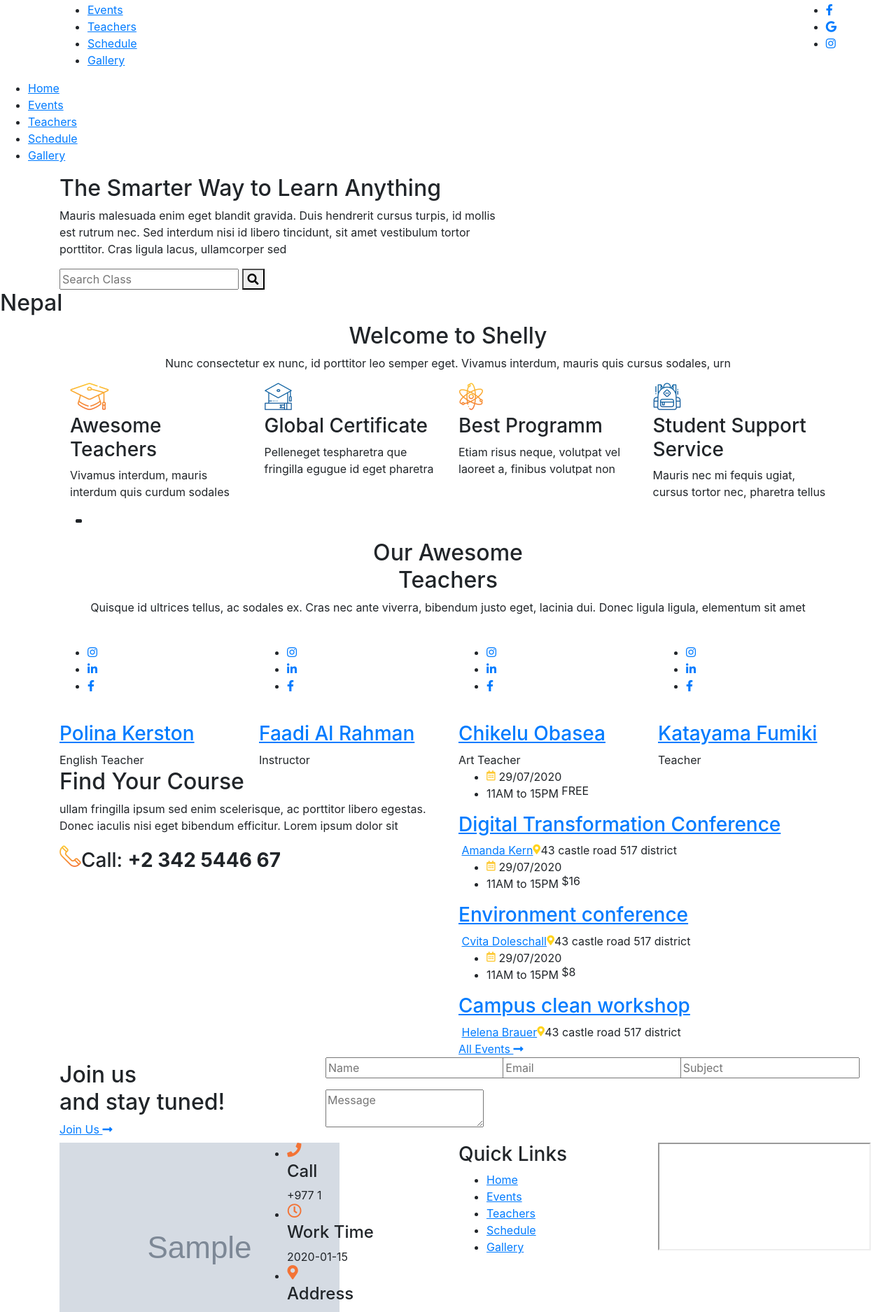
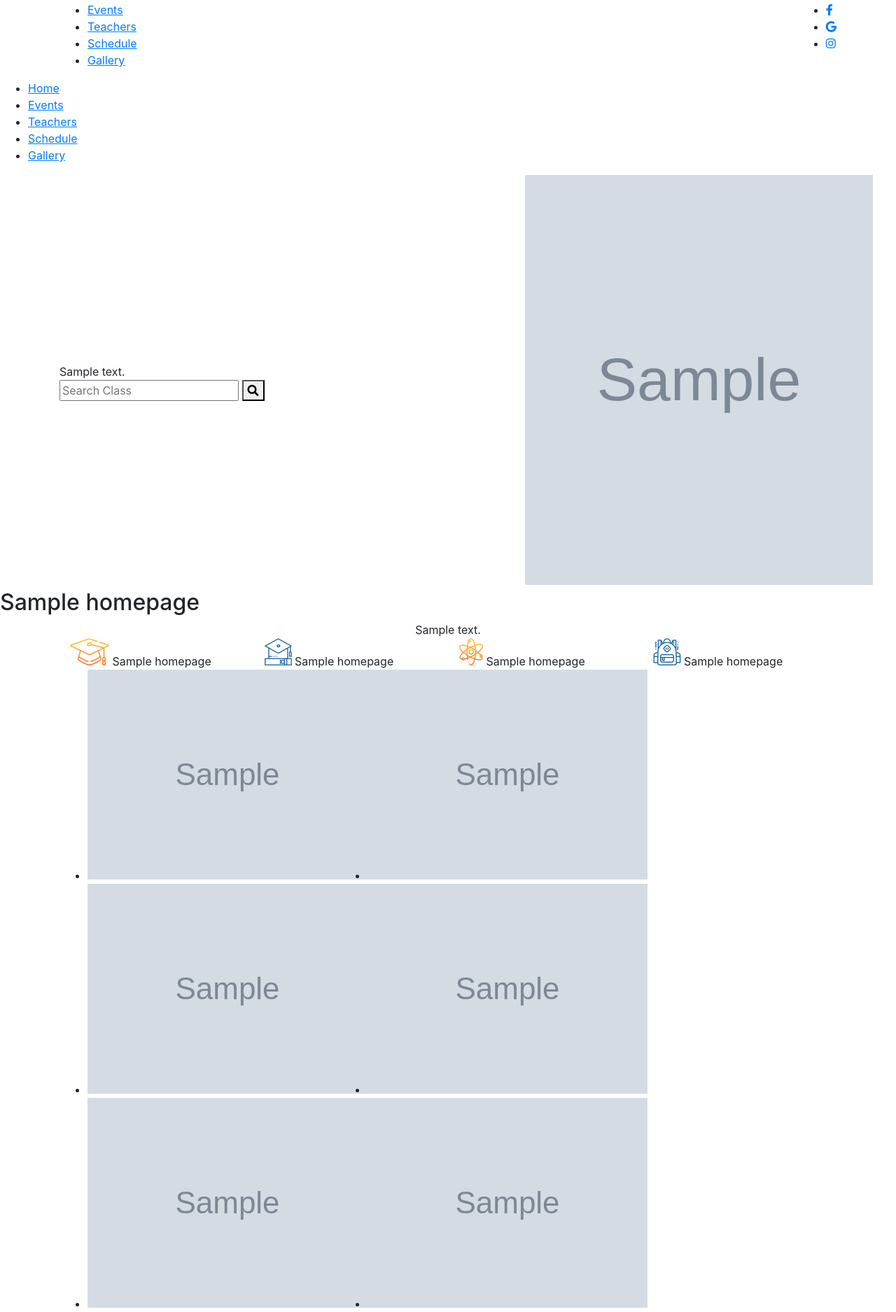
Before and after one commit to sijandh35/manakamana-school, a Django app: page / in a window 1280 px wide. Shown: the part 328-2203 px from the top of the page at 70% size. Run offline with Django 3.2, Linux system fonts and the light colour scheme; tables that the repository leaves empty hold one stand-in row (values such as "Sample post"); grey boxes marked "Sample" are stand-in pictures; some libraries are stand-ins or nearby versions.

Commit message:
home page complete

```diff
--- a/core/views.py
+++ b/core/views.py
@@ -1,17 +1,33 @@
 from django.shortcuts import render
 from .models import *
+from django.db.models import When, BooleanField, Case, Value
+import datetime
 
 # Create your views here.
-header_footers = HeadersFooters.objects.first()
+def headers():
+    try:
+        return HeadersFooters.objects.first()
+    except:
+        return None
 
 def index(request):
+    today = datetime.date.today()
+    header_footers = headers()
+    home_page = HomePage.objects.first()
+    teachers = Teachers.objects.all()
+    events = Events.objects.annotate(upcoming=Case(When(date__gte=today, then=Value(True)), default=False, output_field=BooleanField())).order_by('-date')[:3]
     context = {
         'headers_footers': header_footers,
         'home_active': 'active',
+        'home_obj': home_page,
+        'teachers': teachers,
+        'events': events,
+        'event_image': events[0],
     }
     return render(request, 'index.html', context)
 
 def events(request):
+    header_footers = headers()
     context = {
         'headers_footers': header_footers,
         'events_active': 'active',
@@ -19,6 +35,7 @@ def events(request):
     return render(request, 'events.html', context)
 
 def teachers(request):
+    header_footers = headers()
     context = {
         'headers_footers': header_footers,
         'teachers_active': 'active',
@@ -26,6 +43,7 @@ def teachers(request):
     return render(request, 'teachers.html', context)
 
 def schedule(request):
+    header_footers = headers()
     context = {
         'headers_footers': header_footers,
         'schedule_active': 'active',
@@ -33,6 +51,7 @@ def schedule(request):
     return render(request, 'schedule.html', context)
 
 def gallery(request):
+    header_footers = headers()
     context = {
         'headers_footers': header_footers,
         'gallery_active': 'active',
@@ -40,6 +59,7 @@ def gallery(request):
     return render(request, 'contacts.html', context)
 
 def contacts(request):
+    header_footers = headers()
     context = {
         'headers_footers': header_footers,
         'contacts_active': 'active',
--- a/project/settings.py
+++ b/project/settings.py
@@ -139,7 +139,7 @@ AUTH_PASSWORD_VALIDATORS = [
 
 LANGUAGE_CODE = 'en-us'
 
-TIME_ZONE = 'UTC'
+TIME_ZONE = 'Asia/Kathmandu'
 
 USE_I18N = True
 
--- a/templates/index.html
+++ b/templates/index.html
@@ -11,8 +11,7 @@
 				<div class="row align-items-center">
 					<div class="col-lg-7 col-md-7">
 						<div class="banner-text wow fadeInLeft" data-wow-duration="1000ms">
-							<h2>The Smarter  Way to Learn <span>Anything</span></h2>
-							<p>Mauris malesuada enim eget blandit gravida. Duis hendrerit cursus turpis, id mollis est rutrum nec. Sed interdum nisi id libero tincidunt, sit amet vestibulum tortor porttitor. Cras ligula lacus, ullamcorper sed</p>
+							{{home_obj.first_row_desc|safe}}
 							<form class="search-form">
 								<input type="text" name="search" placeholder="Search Class">
 								<button><i class="fa fa-search"></i></button>
@@ -21,7 +20,7 @@
 					</div>
 					<div class="col-lg-5 col-md-5">
 						<div class="banner-img wow zoomIn" data-wow-duration="1000ms">
-							<img src="https://via.placeholder.com/497x586" alt="">
+							<img src="{{home_obj.first_row_image.url}}" style='width: 497px;height: 586px;' alt="https://via.placeholder.com/497x586">
 						</div><!--banner-img end-->
 						<div class="elements-bg wow zoomIn" data-wow-duration="1000ms"></div>
 					</div>
@@ -29,7 +28,7 @@
 			</div>
 		</section><!--main-banner end-->
 
-		<h2 class="main-title">Nepal</h2>
+		<h2 class="main-title">{{home_obj.first_row_title}}</h2>
 
 	</div><!--main-section end-->
 	{% endblock %}
@@ -39,8 +38,7 @@
 		<section class="about-us-section">
 			<div  class="container">
 				<div class="section-title text-center">
-					<h2>Welcome to <span>Shelly</span></h2>
-					<p>Nunc consectetur ex nunc, id porttitor leo semper eget. Vivamus interdum, mauris quis cursus sodales, urn</p>
+					{{home_obj.second_row_desc|safe}}
 				</div><!--section-title end-->
 				<div class="about-sec">
 					<div class="container">
@@ -48,29 +46,25 @@
 							<div class="col-lg-3 col-md-6 col-sm-6">
 								<div class="abt-col wow fadeInUp" data-wow-duration="1000ms">
 									<img src="{% static 'assets/img/icon5.png' %}" alt="">
-									<h3>Awesome Teachers</h3>
-									<p>Vivamus interdum, mauris interdum quis curdum  sodales</p>
+									{{home_obj.second_row_top_title_one|safe}}
 								</div><!--abt-col end-->
 							</div>
 							<div class="col-lg-3 col-md-6 col-sm-6">
 								<div class="abt-col wow fadeInUp" data-wow-duration="1000ms" data-wow-delay="200ms">
 									<img src="{% static 'assets/img/icon7.png' %}" alt="">
-									<h3>Global Certificate</h3>
-									<p>Pelleneget  tespharetra que fringilla egugue id eget pharetra</p>
+									{{home_obj.second_row_top_title_two|safe}}
 								</div><!--abt-col end-->
 							</div>
 							<div class="col-lg-3 col-md-6 col-sm-6">
 								<div class="abt-col wow fadeInUp" data-wow-duration="1000ms" data-wow-delay="400ms">
 									<img src="{% static 'assets/img/icon8.png' %}" alt="">
-									<h3>Best Programm</h3>
-									<p>Etiam risus neque, volutpat vel laoreet a, finibus volutpat non</p>
+									{{home_obj.second_row_top_title_three|safe}}
 								</div><!--abt-col end-->
 							</div>
 							<div class="col-lg-3 col-md-6 col-sm-6">
 								<div class="abt-col wow fadeInUp" data-wow-duration="1000ms" data-wow-delay="600ms">
 									<img src="{% static 'assets/img/icon9.png' %}" alt="">
-									<h3>Student Support Service</h3>
-									<p>Mauris nec mi fequis ugiat, cursus tortor nec, pharetra tellus</p>
+									{{home_obj.second_row_top_title_four|safe}}
 								</div><!--abt-col end-->
 							</div>
 						</div>
@@ -78,16 +72,16 @@
 				</div><!--about-rw end-->
 				<div class="abt-img">
 					<ul class="masonary">
-						<li class="width1 wow zoomIn" data-wow-duration="1000ms"><a href="https://via.placeholder.com/1414x943" data-group="set1" title="" class="html5lightbox"><img src="https://via.placeholder.com/1414x943" alt=""></a></li>
-						<li class="width2 wow zoomIn" data-wow-duration="1000ms"><a href="https://via.placeholder.com/1440x961" data-group="set1" title="" class="html5lightbox"><img src="https://via.placeholder.com/1440x961" alt=""></a></li>
-						<li class="width3 wow zoomIn" data-wow-duration="1000ms"><a href="https://via.placeholder.com/2064x1376" data-group="set1" title="" class="html5lightbox"><img src="https://via.placeholder.com/2064x1376" alt=""></a></li>
-						<li class="width4 wow zoomIn" data-wow-duration="1000ms"><a href="https://via.placeholder.com/1504x1004" data-group="set1" title="" class="html5lightbox"><img src="https://via.placeholder.com/1504x1004" alt=""></a></li>
-						<li class="width5 wow zoomIn" data-wow-duration="1000ms"><a href="https://via.placeholder.com/1440x960" data-group="set1" title="" class="html5lightbox"><img src="https://via.placeholder.com/1440x960" alt=""></a></li>
-						<li class="width6 wow zoomIn" data-wow-duration="1000ms"><a href="https://via.placeholder.com/1393x929" data-group="set1" title="" class="html5lightbox"><img src="https://via.placeholder.com/1393x929" alt=""></a></li>
-						<li class="width7 wow zoomIn" data-wow-duration="1000ms"><a href="https://via.placeholder.com/1840x1228" data-group="set1" title="" class="html5lightbox"><img src="https://via.placeholder.com/1840x1228" alt=""></a></li>
-						<li class="width8 wow zoomIn" data-wow-duration="1000ms"><a href="https://via.placeholder.com/1404x936" data-group="set1" title="" class="html5lightbox"><img src="https://via.placeholder.com/1404x936" alt=""></a></li>
-						<li class="width9 wow zoomIn" data-wow-duration="1000ms"><a href="https://via.placeholder.com/750x502" data-group="set1" title="" class="html5lightbox"><img src="https://via.placeholder.com/750x502" alt=""></a></li>
-						<li class="width10 wow zoomIn" data-wow-duration="1000ms"><a href="https://via.placeholder.com/1500x1000" data-group="set1" title="" class="html5lightbox"><img src="https://via.placeholder.com/1500x1000" alt=""></a></li>
+						<li class="width1 wow zoomIn" data-wow-duration="1000ms"><a href="{% if home_obj.second_row_image_one %}{{home_obj.second_row_image_one.url}}{% else %}https://via.placeholder.com/1414x943{% endif %}" data-group="set1" title="" class="html5lightbox"><img src="{% if home_obj.second_row_image_one %}{{home_obj.second_row_image_one.url}}{% else %}https://via.placeholder.com/1414x943{% endif %}" alt=""></a></li>
+						<li class="width2 wow zoomIn" data-wow-duration="1000ms"><a href="{% if home_obj.second_row_image_two %}{{home_obj.second_row_image_two.url}}{% else %}https://via.placeholder.com/1440x961{% endif %}" data-group="set1" title="" class="html5lightbox"><img src="{% if home_obj.second_row_image_two %}{{home_obj.second_row_image_two.url}}{% else %}https://via.placeholder.com/1440x961{% endif %}"alt=""></a></li>
+						<li class="width3 wow zoomIn" data-wow-duration="1000ms"><a href="{% if home_obj.second_row_image_three %}{{home_obj.second_row_image_three.url}}{% else %}https://via.placeholder.com/2064x1376{% endif %}" data-group="set1" title="" class="html5lightbox"><img src="{% if home_obj.second_row_image_three %}{{home_obj.second_row_image_three.url}}{% else %}https://via.placeholder.com/2064x1376{% endif %}" alt=""></a></li>
+						<li class="width4 wow zoomIn" data-wow-duration="1000ms"><a href="{% if home_obj.second_row_image_four %}{{home_obj.second_row_image_four.url}}{% else %}https://via.placeholder.com/1504x1004{% endif %}" data-group="set1" title="" class="html5lightbox"><img src="{% if home_obj.second_row_image_four %}{{home_obj.second_row_image_four.url}}{% else %}https://via.placeholder.com/1504x1004{% endif %}"alt=""></a></li>
+						<li class="width5 wow zoomIn" data-wow-duration="1000ms"><a href="{% if home_obj.second_row_image_five %}{{home_obj.second_row_image_five.url}}{% else %}https://via.placeholder.com/1440x960{% endif %}" data-group="set1" title="" class="html5lightbox"><img src="{% if home_obj.second_row_image_five %}{{home_obj.second_row_image_five.url}}{% else %}https://via.placeholder.com/1440x960{% endif %}" alt=""></a></li>
+						<li class="width6 wow zoomIn" data-wow-duration="1000ms"><a href="{% if home_obj.second_row_image_six %}{{home_obj.second_row_image_six.url}}{% else %}https://via.placeholder.com/1393x929{% endif %}" data-group="set1" title="" class="html5lightbox"><img src="{% if home_obj.second_row_image_six %}{{home_obj.second_row_image_six.url}}{% else %}https://via.placeholder.com/1393x929{% endif %}" alt=""></a></li>
+						<li class="width7 wow zoomIn" data-wow-duration="1000ms"><a href="{% if home_obj.second_row_image_seven %}{{home_obj.second_row_image_seven.url}}{% else %}https://via.placeholder.com/1840x1228{% endif %}" data-group="set1" title="" class="html5lightbox"><img src="{% if home_obj.second_row_image_seven %}{{home_obj.second_row_image_seven.url}}{% else %}https://via.placeholder.com/1840x1228{% endif %}" alt=""></a></li>
+						<li class="width8 wow zoomIn" data-wow-duration="1000ms"><a href="{% if home_obj.second_row_image_eight %}{{home_obj.second_row_image_eight.url}}{% else %}https://via.placeholder.com/1404x936{% endif %}" data-group="set1" title="" class="html5lightbox"><img src="{% if home_obj.second_row_image_eight %}{{home_obj.second_row_image_eight.url}}{% else %}https://via.placeholder.com/1404x936{% endif %}" alt=""></a></li>
+						<li class="width9 wow zoomIn" data-wow-duration="1000ms"><a href="{% if home_obj.second_row_image_nine %}{{home_obj.second_row_image_nine.url}}{% else %}https://via.placeholder.com/750x502{% endif %}" data-group="set1" title="" class="html5lightbox"><img src="{% if home_obj.second_row_image_nine %}{{home_obj.second_row_image_nine.url}}{% else %}https://via.placeholder.com/750x502{% endif %}" alt=""></a></li>
+						<li class="width10 wow zoomIn" data-wow-duration="1000ms"><a href="{% if home_obj.second_row_image_ten %}{{home_obj.second_row_image_ten.url}}{% else %}https://via.placeholder.com/1500x1000{% endif %}" data-group="set1" title="" class="html5lightbox"><img src="{% if home_obj.second_row_image_ten %}{{home_obj.second_row_image_ten.url}}{% else %}https://via.placeholder.com/1500x1000{% endif %}" alt=""></a></li>
 					</ul>
 				</div><!-- abt-img end-->
 			</div>
@@ -98,87 +92,41 @@
 		<section class="teachers-section">
 			<div class="container">
 				<div class="section-title text-center">
-					<h2>Our Awesome <br /> Teachers</h2>
-					<p>Quisque id ultrices tellus, ac sodales ex. Cras nec ante viverra, bibendum justo eget, lacinia dui. Donec ligula ligula, elementum sit amet</p>
+					{{home_obj.third_row_desc|safe}}
 				</div><!--section-title end-->
 				<div class="teachers">
 					<div class="row">
+						{% for teacher in teachers %}
 						<div class="col-lg-3 col-md-3 col-sm-6 col-6 full-wdth">
 							<div class="teacher">
 								<div class="teacher-img">
-									<img src="https://via.placeholder.com/1120x1680" alt="" class="w-100">
+									<img src="{{teacher.image.url}}" alt="" class="w-100" style="width:100%;height: 300px;">
 									<div class="sc-div">
 										<ul>
+											{% if teacher.instagram_url %}
 											<li><a href="#" title=""><i class="fab fa-instagram"></i></a></li>
+											{% endif %}
+											{% if teacher.linkedin_url %}
 											<li><a href="#" title=""><i class="fab fa-linkedin-in"></i></a></li>
+											{% endif %}
+											{% if teacher.facebook_url %}
 											<li><a href="#" title=""><i class="fab fa-facebook-f"></i></a></li>
+											{% endif %}
+											{% if teacher.google_url %}
+											<li><a href="#" title=""><i class="fab fa-google"></i></a></li>
+											{% endif %}
 										</ul>
 										<span><img src="{% static 'assets/img/plus.png' %}" alt=""></span>
 									</div>
 								</div>
 								<div class="teacher-info">
-									<h3><a href="#" title="">Polina Kerston</a></h3>
-									<span>English Teacher</span>
+									<h3><a href="#" title="">{{teacher.name}}</a></h3>
+									<span>{{teacher.designation}}</span>
 								</div>
 							</div><!--teacher end-->
 						</div>
-						<div class="col-lg-3 col-md-3 col-sm-6 col-6 full-wdth">
-							<div class="teacher">
-								<div class="teacher-img">
-									<img src="https://via.placeholder.com/1376x2064" alt="" class="w-100">
-									<div class="sc-div">
-										<ul>
-											<li><a href="#" title=""><i class="fab fa-instagram"></i></a></li>
-											<li><a href="#" title=""><i class="fab fa-linkedin-in"></i></a></li>
-											<li><a href="#" title=""><i class="fab fa-facebook-f"></i></a></li>
-										</ul>
-										<span><img src="{% static 'assets/img/plus.png' %}" alt=""></span>
-									</div>
-								</div>
-								<div class="teacher-info">
-									<h3><a href="#" title="">Faadi Al Rahman</a></h3>
-									<span>Instructor</span>
-								</div>
-							</div><!--teacher end-->
-						</div>
-						<div class="col-lg-3 col-md-3 col-sm-6 col-6 full-wdth">
-							<div class="teacher">
-								<div class="teacher-img">
-									<img src="https://via.placeholder.com/1336x2004" alt="" class="w-100">
-									<div class="sc-div">
-										<ul>
-											<li><a href="#" title=""><i class="fab fa-instagram"></i></a></li>
-											<li><a href="#" title=""><i class="fab fa-linkedin-in"></i></a></li>
-											<li><a href="#" title=""><i class="fab fa-facebook-f"></i></a></li>
-										</ul>
-										<span><img src="{% static 'assets/img/plus.png' %}" alt=""></span>
-									</div>
-								</div>
-								<div class="teacher-info">
-									<h3><a href="#" title="">Chikelu Obasea</a></h3>
-									<span>Art Teacher</span>
-								</div>
-							</div><!--teacher end-->
-						</div>
-						<div class="col-lg-3 col-md-3 col-sm-6 col-6 full-wdth">
-							<div class="teacher">
-								<div class="teacher-img">
-									<img src="https://via.placeholder.com/1204x1804" alt="" class="w-100">
-									<div class="sc-div">
-										<ul>
-											<li><a href="#" title=""><i class="fab fa-instagram"></i></a></li>
-											<li><a href="#" title=""><i class="fab fa-linkedin-in"></i></a></li>
-											<li><a href="#" title=""><i class="fab fa-facebook-f"></i></a></li>
-										</ul>
-										<span><img src="{% static 'assets/img/plus.png' %}" alt=""></span>
-									</div>
-								</div>
-								<div class="teacher-info">
-									<h3><a href="#" title="">Katayama Fumiki</a></h3>
-									<span>Teacher</span>
-								</div>
-							</div><!--teacher end-->
-						</div>
+						{% endfor %}
+
 					</div>
 				</div><!--teachers end-->
 			</div>
@@ -190,83 +138,39 @@
 					<div class="col-lg-6">
 						<div class="find-course">
 							<div class="sec-title">
-								<h2>Find Your Course</h2>
-								<p>ullam fringilla ipsum sed enim scelerisque, ac porttitor libero egestas. Donec iaculis nisi eget bibendum efficitur. Lorem ipsum dolor sit</p>
-								<h3><img src="{% static 'assets/img/icon11.png' %}" alt="">Call: <strong>+2 342 5446 67</strong></h3>
+								{{home_obj.forth_row_desc|safe}}
 							</div><!--sec-title end-->
 							<div class="course-img">
-								<img src="https://via.placeholder.com/476x526" alt="">
+								<img src="{{event_image.image.url}}" style='width: 476px;height: 526px;' alt="">
 							</div><!--course-img end-->
 						</div><!--find-course end-->
 					</div>
 					<div class="col-lg-6">
 						<div class="courses-list">
+							{% for event in events %}
 							<div class="course-card wow fadeInLeft" data-wow-duration="1000ms">
 								<div class="d-flex flex-wrap align-items-center">
 									<ul class="course-meta">
 										<li>
 											<img src="{% static 'assets/img/icon12.png' %}" alt="">
-											29/07/2020
+											{{event.date}}
 										</li>
 										<li>
-											11AM to 15PM
+											{{event.time}}
 										</li>
 									</ul>
-									<span>FREE</span>
+									<span>{% if event.upcoming %}Upcoming{%endif%}</span>
 								</div>
-								<h3><a href="#" title="">Digital Transformation Conference</a></h3>
+								<h3><a href="#" title="">{{event.title}}</a></h3>
 								<div class="d-flex flex-wrap">
 									<div class="posted-by">
-										<img src="https://via.placeholder.com/26x26" alt="">
-										<a href="#" title="">Amanda Kern</a>
+										<img src="{{event.event_by_image.url}}" style="width: 30px;height: 30px;border-radius: 50%;" alt="">
+										<a href="#" title="">{{event.event_by}}</a>
 									</div>
-									<span class="locat"><img src="{% static 'assets/img/loct.png' %}" alt="" />43 castle road 517 district</span>
+									<span class="locat"><img src="{% static 'assets/img/loct.png' %}" alt="" />{{event.location}}</span>
 								</div>
 							</div><!--course-card end-->
-							<div class="course-card wow fadeInLeft" data-wow-duration="1000ms" data-wow-delay="400ms">
-								<div class="d-flex flex-wrap align-items-center">
-									<ul class="course-meta">
-										<li>
-											<img src="{% static 'assets/img/icon12.png' %}" alt="">
-											29/07/2020
-										</li>
-										<li>
-											11AM to 15PM
-										</li>
-									</ul>
-									<span>$16</span>
-								</div>
-								<h3><a href="#" title="">Environment conference</a></h3>
-								<div class="d-flex flex-wrap">
-									<div class="posted-by">
-										<img src="https://via.placeholder.com/26x26" alt="">
-										<a href="#" title="">Cvita Doleschall</a>
-									</div>
-									<span class="locat"><img src="{% static 'assets/img/loct.png' %}" alt="" />43 castle road 517 district</span>
-								</div>
-							</div><!--course-card end-->
-							<div class="course-card wow fadeInLeft" data-wow-duration="1000ms" data-wow-delay="600ms">
-								<div class="d-flex flex-wrap align-items-center">
-									<ul class="course-meta">
-										<li>
-											<img src="{% static 'assets/img/icon12.png' %}" alt="">
-											29/07/2020
-										</li>
-										<li>
-											11AM to 15PM
-										</li>
-									</ul>
-									<span>$8</span>
-								</div>
-								<h3><a href="#" title="">Campus clean workshop</a></h3>
-								<div class="d-flex flex-wrap">
-									<div class="posted-by">
-										<img src="https://via.placeholder.com/26x26" alt="">
-										<a href="#" title="">Helena Brauer</a>
-									</div>
-									<span class="locat"><img src="{% static 'assets/img/loct.png' %}" alt="" />43 castle road 517 district</span>
-								</div>
-							</div><!--course-card end-->
+							{% endfor %}
 						</div><!--courses-list end-->
 						<a href="events" title="" class="all-btn">All Events <i class="fa fa-long-arrow-alt-right"></i></a>
 						<div class="clearfix"></div>
```
Also changed, not shown: templates/events.html (+7 -0 lines).
